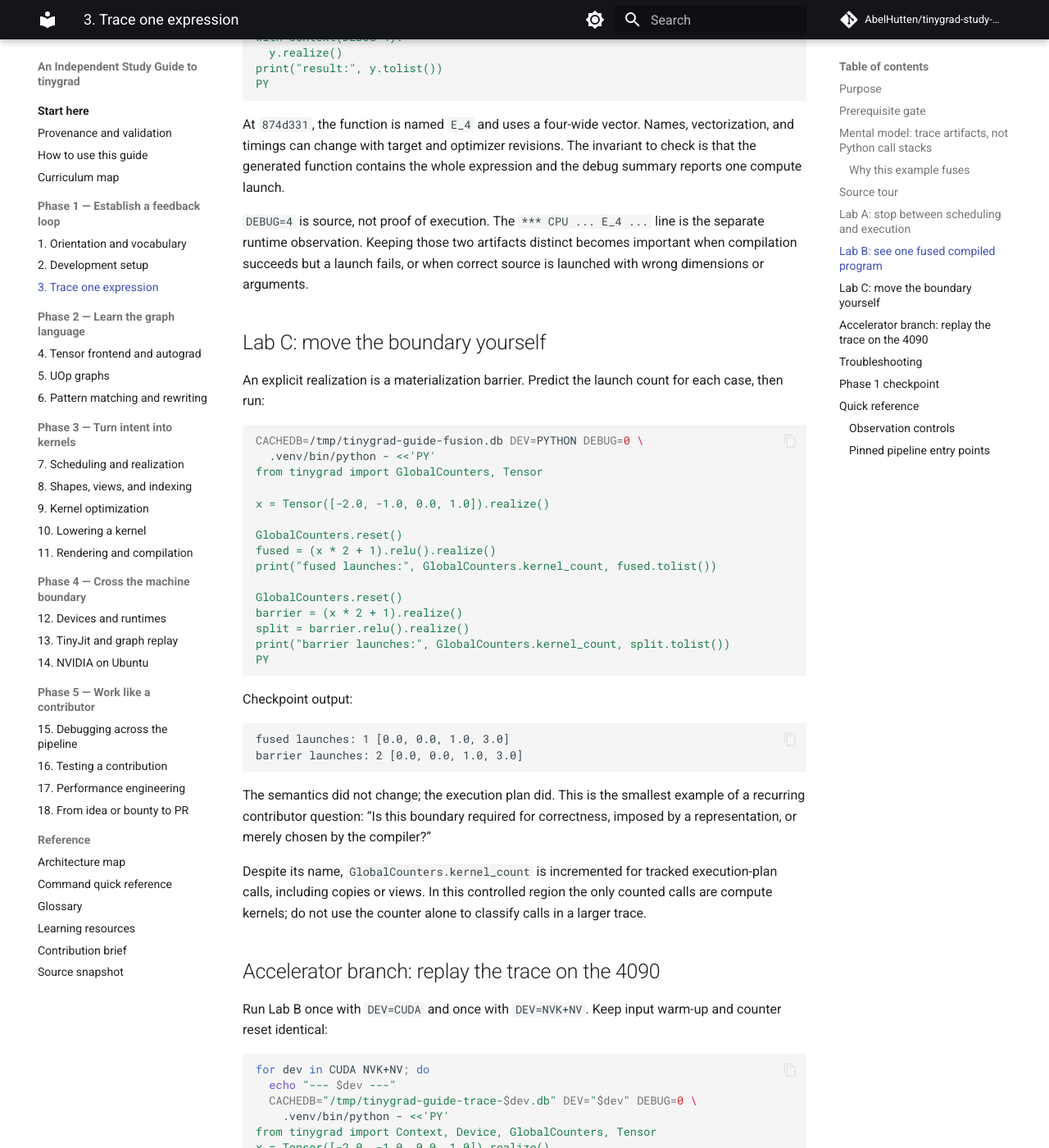
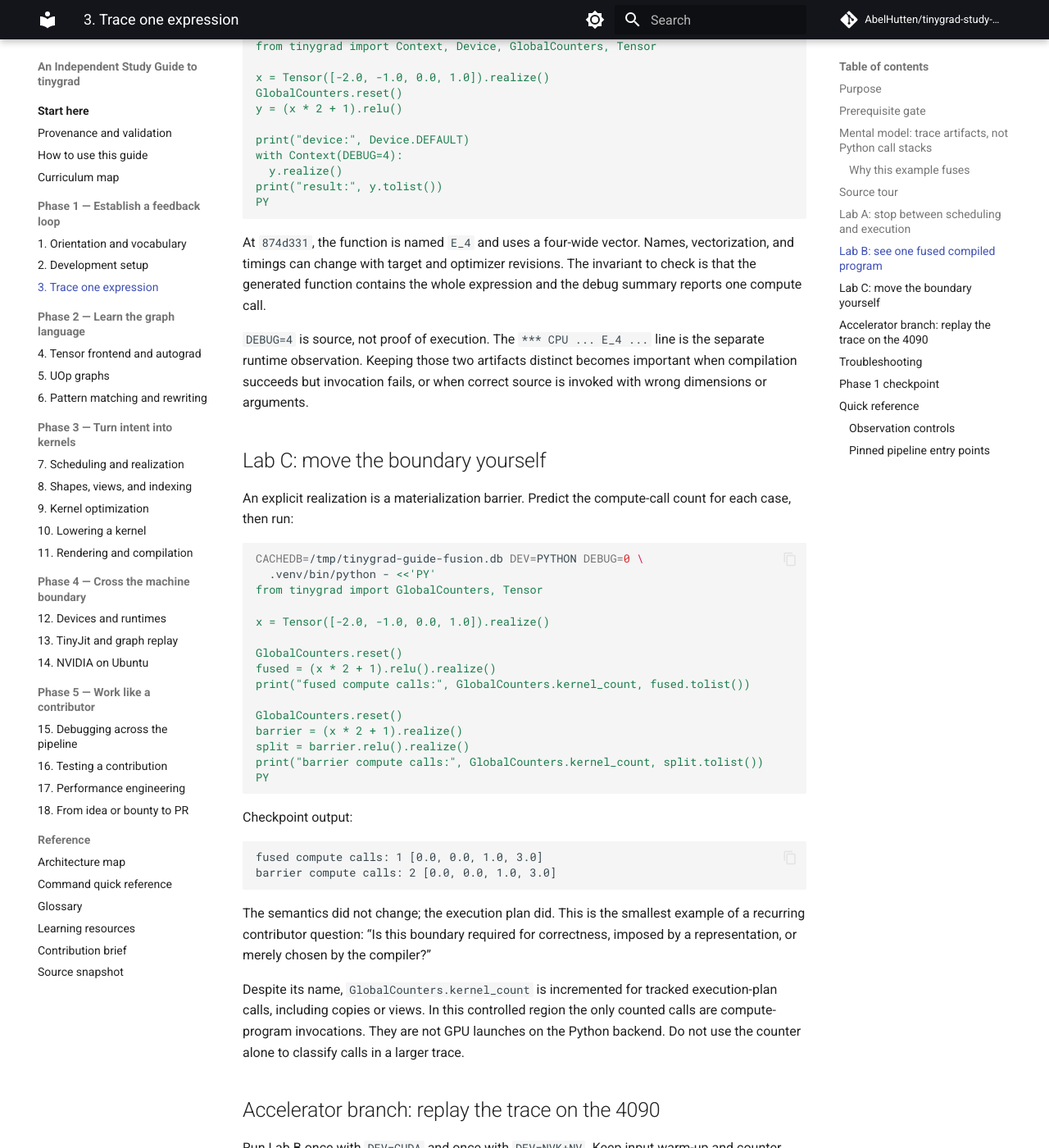
Before and after one commit to AbelHutten/tinygrad-study-guide-ai-generated, an MkDocs documentation site: the page built from docs/guide/03-first-trace.md, in a window 1280 px wide and 1400 px high, scrolled down 4848 px. Shown: the whole window at 82% size. Built offline with MkDocs 1.6.1 and Material for MkDocs 9.7.7, drawn with Linux system fonts in a browser that asks for light colours; comment, search, counter and statistics services are not loaded; some of the changed text lies outside the part shown.

Commit message:
docs: distinguish kernels from launches

````diff
--- a/docs/guide/03-first-trace.md
+++ b/docs/guide/03-first-trace.md
@@ -18,7 +18,7 @@
 
 - Does `DEV=PYTHON` produce `[0.0, 0.0, 1.0, 3.0]` for the Phase 1 expression?
 - Can you distinguish a Tensor root, a graph node, a scheduled call, generated
-  source, and a launch?
+  source, a program invocation, and an accelerator launch?
 - Can you say which checkout and backend produced an observation?
 
 You need only basic graph traversal and the host/device/kernel model from
@@ -42,7 +42,7 @@
 | Scheduling | Where are kernel/copy/view boundaries, and what order preserves dependencies? | An `Ops.LINEAR` root containing calls |
 | Kernel lowering | How are shapes and views expressed as iteration and memory access? | A kernel `SINK`, then lower-level UOps |
 | Rendering/compilation | What program will this target load? | `PROGRAM` with `SOURCE`, `BINARY`, and `ProgramInfo` |
-| Execution | Which buffers and launch dimensions reach the runtime? | `exec_kernel` and one `DEBUG=2` launch line |
+| Execution | Which buffers and dimensions reach the runtime invocation? | `exec_kernel` and one `DEBUG=2` compute-call line |
 
 At snapshot `874d331`, realization follows this route:
 
@@ -76,8 +76,13 @@
 
 That is a possibility, not a universal rule. Explicit realization, cross-device
 copies, dependencies involving mutation, reductions, and target constraints
-can introduce boundaries. Always inspect the plan rather than inferring launch
-count from Python syntax.
+can introduce boundaries. Always inspect the plan rather than inferring
+compute-call—or accelerator-launch—count from Python syntax.
+
+tinygrad commonly calls a fused compute unit a *kernel* even on `CPU` or
+`PYTHON`. This chapter follows that compiler terminology for graph artifacts.
+For execution events, it uses *program invocation* or *compute call* across
+backends and reserves *kernel launch* for an accelerator invocation.
 
 ## Source tour
 
@@ -93,7 +98,7 @@
 | Full schedule construction | `create_linear_with_vars` resolves scheduled parameters to buffers, creates copy calls, resolves variables, and applies memory planning. | [`tinygrad/schedule/__init__.py`](https://github.com/tinygrad/tinygrad/blob/874d33128b4e4785beea736d97df6716e0321717/tinygrad/schedule/__init__.py#L170-L199) |
 | Kernel `SINK` → `PROGRAM` | `do_to_program` performs target rewrites, derives launch metadata, linearizes, renders source, and compiles bytes. | [`tinygrad/codegen/__init__.py`](https://github.com/tinygrad/tinygrad/blob/874d33128b4e4785beea736d97df6716e0321717/tinygrad/codegen/__init__.py#L433-L485) |
 | Plan → dispatch | `compile_linear` converts kernel bodies to programs; `run_linear` dispatches each call by its body op. | [`tinygrad/engine/realize.py`](https://github.com/tinygrad/tinygrad/blob/874d33128b4e4785beea736d97df6716e0321717/tinygrad/engine/realize.py#L247-L281) |
-| Program → launch | `exec_kernel` allocates referenced buffers, obtains a cached runtime, resolves launch dimensions, and invokes it. | [`tinygrad/engine/realize.py`](https://github.com/tinygrad/tinygrad/blob/874d33128b4e4785beea736d97df6716e0321717/tinygrad/engine/realize.py#L176-L186) |
+| Program → invocation | `exec_kernel` allocates referenced buffers, obtains a cached runtime program, resolves execution dimensions, and invokes it. On an accelerator, that invocation is a kernel launch. | [`tinygrad/engine/realize.py`](https://github.com/tinygrad/tinygrad/blob/874d33128b4e4785beea736d97df6716e0321717/tinygrad/engine/realize.py#L176-L186) |
 
 ## Lab A: stop between scheduling and execution
 
@@ -148,7 +153,8 @@
 Interpret each line:
 
 - `WHERE` is a semantic frontend root, not a Python control-flow branch.
-- `CALL(SINK)` is a scheduled but not yet target-compiled kernel call.
+- `CALL(SINK)` is a scheduled compute call whose body describes a kernel, but
+  it is not yet a target-compiled program.
 - Two buffers are the output and input; scalar constants are embedded in the
   kernel rather than passed as buffers.
 - `LINEAR` records one call, but no runtime has executed it yet.
@@ -169,7 +175,7 @@
 
 Predict that the scoped debug region will show:
 
-1. one scheduled kernel;
+1. one scheduled compute program;
 2. one generated C function containing multiply, add, comparison/selection,
    and one output store; and
 3. one `*** CPU` execution line after the counters are reset.
@@ -193,17 +199,17 @@
 At `874d331`, the function is named `E_4` and uses a four-wide vector. Names,
 vectorization, and timings can change with target and optimizer revisions. The
 invariant to check is that the generated function contains the whole
-expression and the debug summary reports one compute launch.
+expression and the debug summary reports one compute call.
 
 `DEBUG=4` is source, not proof of execution. The `*** CPU ... E_4 ...` line is
 the separate runtime observation. Keeping those two artifacts distinct becomes
-important when compilation succeeds but a launch fails, or when correct source
-is launched with wrong dimensions or arguments.
+important when compilation succeeds but invocation fails, or when correct
+source is invoked with wrong dimensions or arguments.
 
 ## Lab C: move the boundary yourself
 
-An explicit realization is a materialization barrier. Predict the launch count
-for each case, then run:
+An explicit realization is a materialization barrier. Predict the compute-call
+count for each case, then run:
 
 ```bash
 CACHEDB=/tmp/tinygrad-guide-fusion.db DEV=PYTHON DEBUG=0 \
@@ -214,20 +220,20 @@
 
 GlobalCounters.reset()
 fused = (x * 2 + 1).relu().realize()
-print("fused launches:", GlobalCounters.kernel_count, fused.tolist())
+print("fused compute calls:", GlobalCounters.kernel_count, fused.tolist())
 
 GlobalCounters.reset()
 barrier = (x * 2 + 1).realize()
 split = barrier.relu().realize()
-print("barrier launches:", GlobalCounters.kernel_count, split.tolist())
+print("barrier compute calls:", GlobalCounters.kernel_count, split.tolist())
 PY
 ```
 
 Checkpoint output:
 
 ```text
-fused launches: 1 [0.0, 0.0, 1.0, 3.0]
-barrier launches: 2 [0.0, 0.0, 1.0, 3.0]
+fused compute calls: 1 [0.0, 0.0, 1.0, 3.0]
+barrier compute calls: 2 [0.0, 0.0, 1.0, 3.0]
 ```
 
 The semantics did not change; the execution plan did. This is the smallest
@@ -236,8 +242,9 @@
 
 Despite its name, `GlobalCounters.kernel_count` is incremented for tracked
 execution-plan calls, including copies or views. In this controlled region the
-only counted calls are compute kernels; do not use the counter alone to
-classify calls in a larger trace.
+only counted calls are compute-program invocations. They are not GPU launches
+on the Python backend. Do not use the counter alone to classify calls in a
+larger trace.
 
 ## Accelerator branch: replay the trace on the 4090
 
@@ -283,7 +290,7 @@
 | Calling `.tolist()` seems to add work | Value observation must make data host-readable. Separate compute realization from observation as Lab B does. |
 | CPU debug output contains support programs | `DEBUG=4` was active during CPU device initialization. Keep `DEBUG=0` in the environment and use `Context(DEBUG=4)` only around `y.realize()`. |
 | Generated code is absent on a repeated in-process run | A compiled program may already be in an in-process cache. Use a fresh process; use a fresh `CACHEDB` path when compilation itself is under study. |
-| `NULL` cannot return the expected list | `NULL` is for compiler-path tests and fake launches, not numerical copyout. Use `PYTHON` for the semantic control. |
+| `NULL` cannot return the expected list | `NULL` is for compiler-path tests and no-op execution calls, not numerical copyout. Use `PYTHON` for the semantic control. |
 | Kernel name or exact source differs | Confirm the snapshot. On current master, compare invariants and re-find symbols rather than matching old text. |
 | `schedule_linear()` was called and then `.realize()` gives surprising work | The scheduling helper updates Tensor roots to planned buffers. For this lab execute the returned plan exactly once with `run_linear`; in application code use only `.realize()`. |
 
@@ -292,14 +299,14 @@
 Pass this checkpoint using artifacts from your own run, not the expected text
 above:
 
-1. Draw the path from `y.uop` to the runtime launch and label the artifact at
-   every boundary.
-2. Explain why the expression is lazy, what forces it, and why one launch is
-   sufficient in the fused case.
+1. Draw the path from `y.uop` to the runtime program invocation and label the
+   artifact at every boundary; identify the accelerator launch on that branch.
+2. Explain why the expression is lazy, what forces it, and why one compute call
+   is sufficient in the fused case.
 3. Point to the `LINEAR` call count, generated function body, runtime line, and
    final value that support the explanation.
-4. Insert the materialization barrier and explain why it changes launch count
-   without changing values.
+4. Insert the materialization barrier and explain why it changes compute-call
+   count without changing values.
 5. Repeat on your primary accelerator, or record the exact layer preventing
    that run while preserving a passing portable trace.
 
@@ -321,7 +328,7 @@
 | `DEBUG=3` | Single-kernel scheduling and applied optimization detail. |
 | `DEBUG=4` | Generated target source. |
 | `CACHEDB=/tmp/name.db` | Isolate the persistent compiler/search cache for an experiment. |
-| `GlobalCounters.reset()` | Make subsequent launch counts local to the region under study. |
+| `GlobalCounters.reset()` | Make subsequent tracked-call counts local to the region under study. |
 
 ### Pinned pipeline entry points
 
````
Also changed, not shown: docs/guide/07-scheduling.md (+3 -2 lines), docs/reference/glossary.md (+5 -4 lines).
